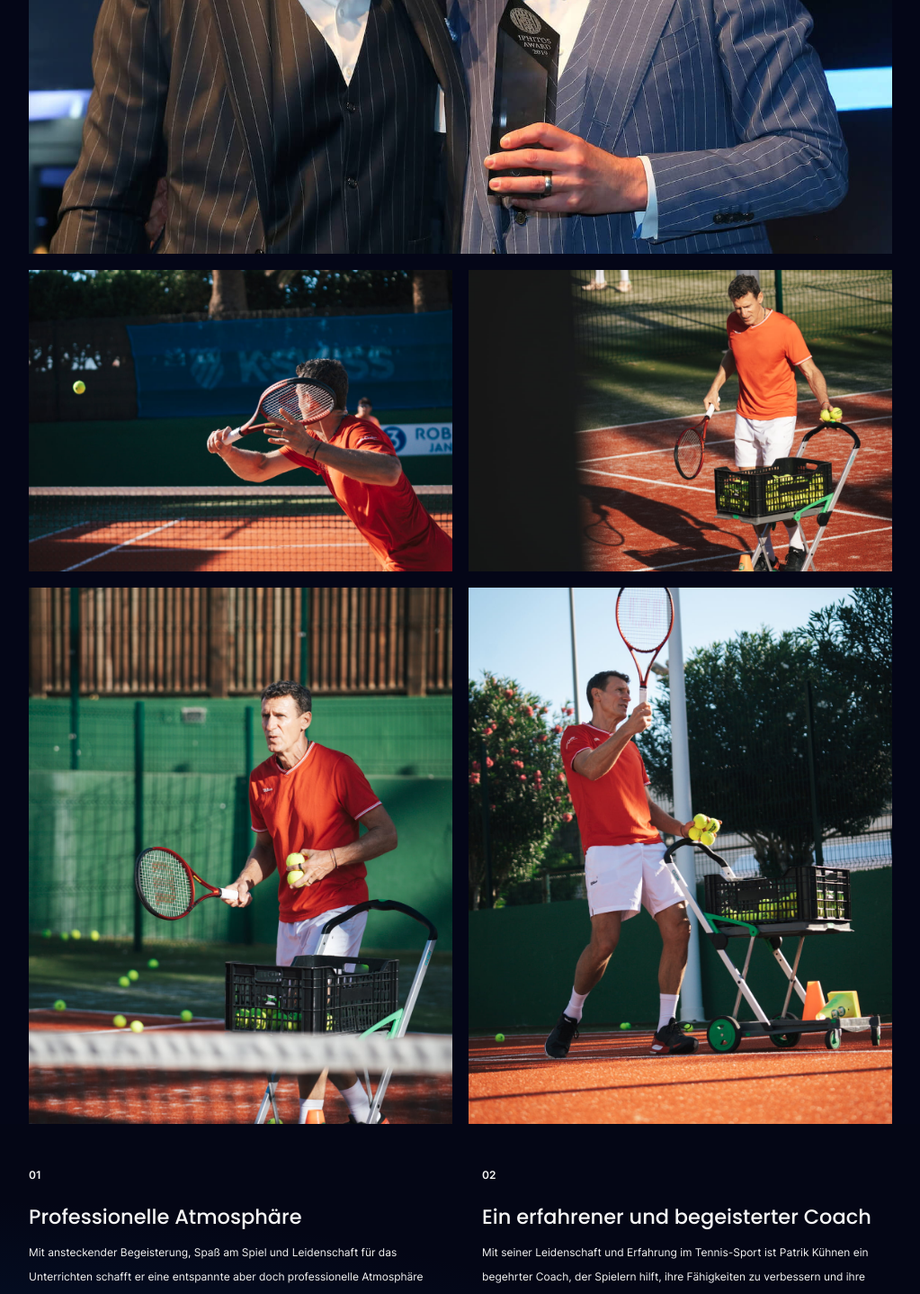
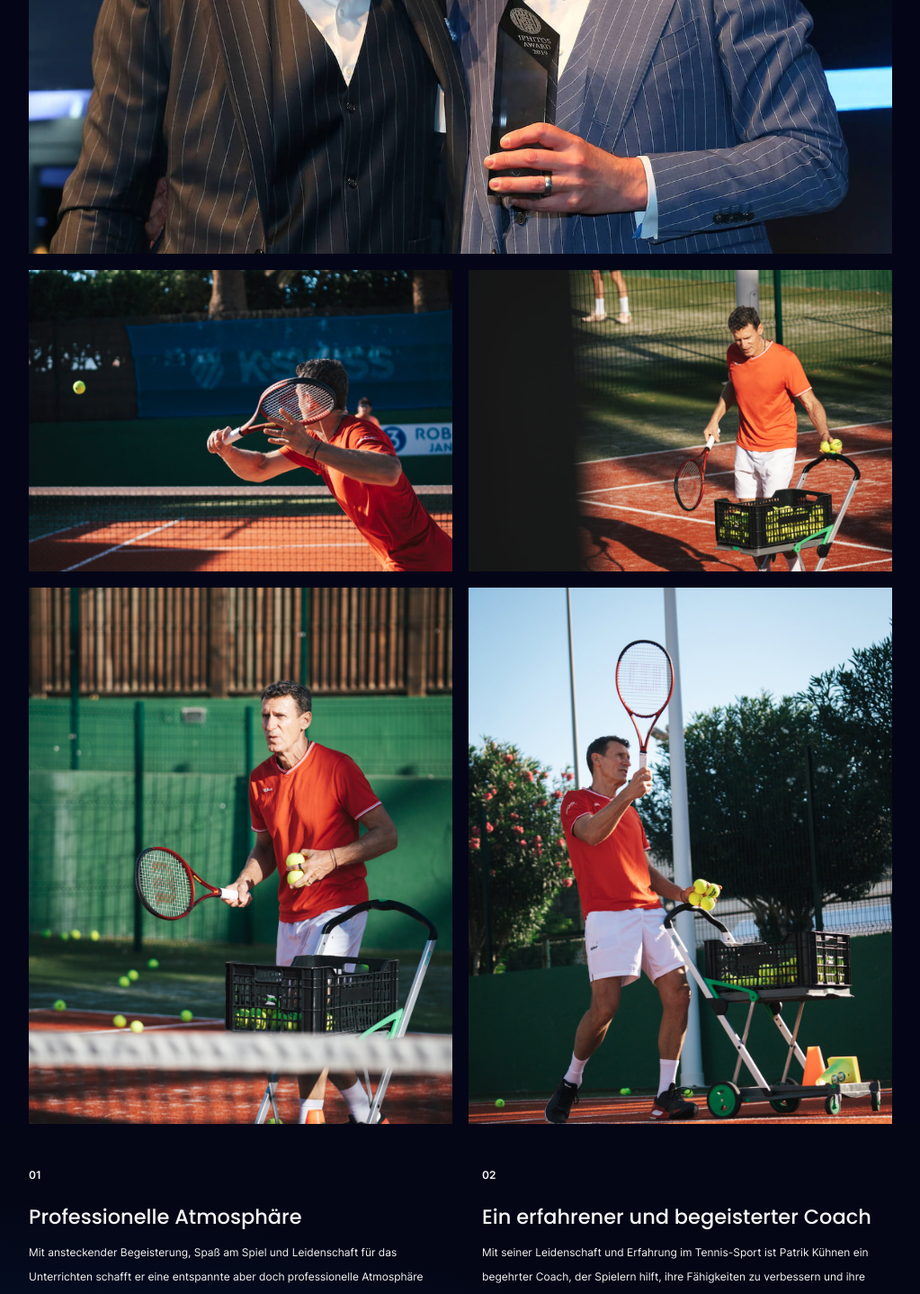
Before and after one commit to nxtyou/patrik-k-hnen, a Next.js app: page /top-event-coach in a window 1280 px wide. Shown: the part 1491-2929 px from the top of the page at 90% size, without its empty margins (128-1151 px from the left). Built offline with nearby package versions, Linux system fonts and the light colour scheme.

Commit message:
Changed image object position of some images in top-event-coach Gallery

```diff
--- a/components/Templates/TopEventCoach/Gallery.jsx
+++ b/components/Templates/TopEventCoach/Gallery.jsx
@@ -23,6 +23,7 @@ const Gallery = () => {
           </div>
           <div className="mt-3 md:mt-0 md:w-1/2">
             <img
+              style={{ objectPosition: '50% 43%' }}
               className="max-h-[335px] w-full object-cover"
               width="596"
               height="335"
@@ -43,7 +44,8 @@ const Gallery = () => {
           </div>
           <div className="flex-1">
             <img
-              className="max-h-[596px] w-full object-cover object-right md:aspect-auto"
+              style={{ objectPosition: '50% 20%' }}
+              className="max-h-[596px] w-full object-cover md:aspect-auto"
               width="596"
               height="596"
               alt=""
```
